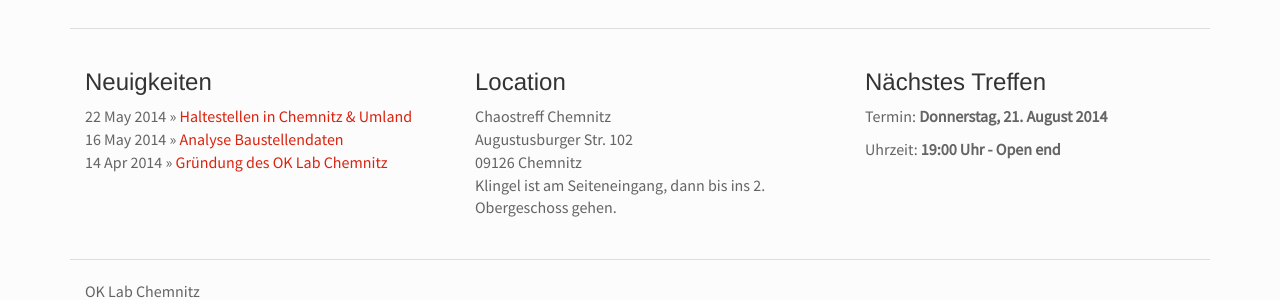
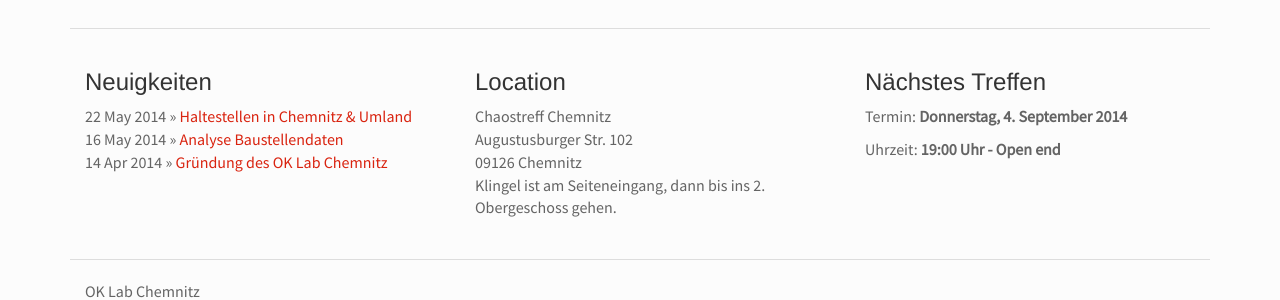
Before and after one commit to CodeforChemnitz/codeforchemnitz.github.io, a Jekyll site: the page built from index.html, in a window 1280 px wide and 979 px high. Shown: the part 666-966 px from the top of the window. Built offline with Jekyll 4.4.1, drawn with Linux system fonts in a browser that asks for light colours; Markdown is read by kramdown in place of the engine named in the settings.

Commit message:
nächstes Treffen

```diff
--- a/_data/treffen.yml
+++ b/_data/treffen.yml
@@ -1,6 +1,6 @@
 # comment day to have a "unknown event date" message
 day: Donnerstag
-day-nr: 21
-month: August 2014
+day-nr: 04
+month: September 2014
 time: 19:00 Uhr - Open end
 #location: Altes Heizhaus im Innenhof der TU Chemnitz, Str. der Nationen 62
```
